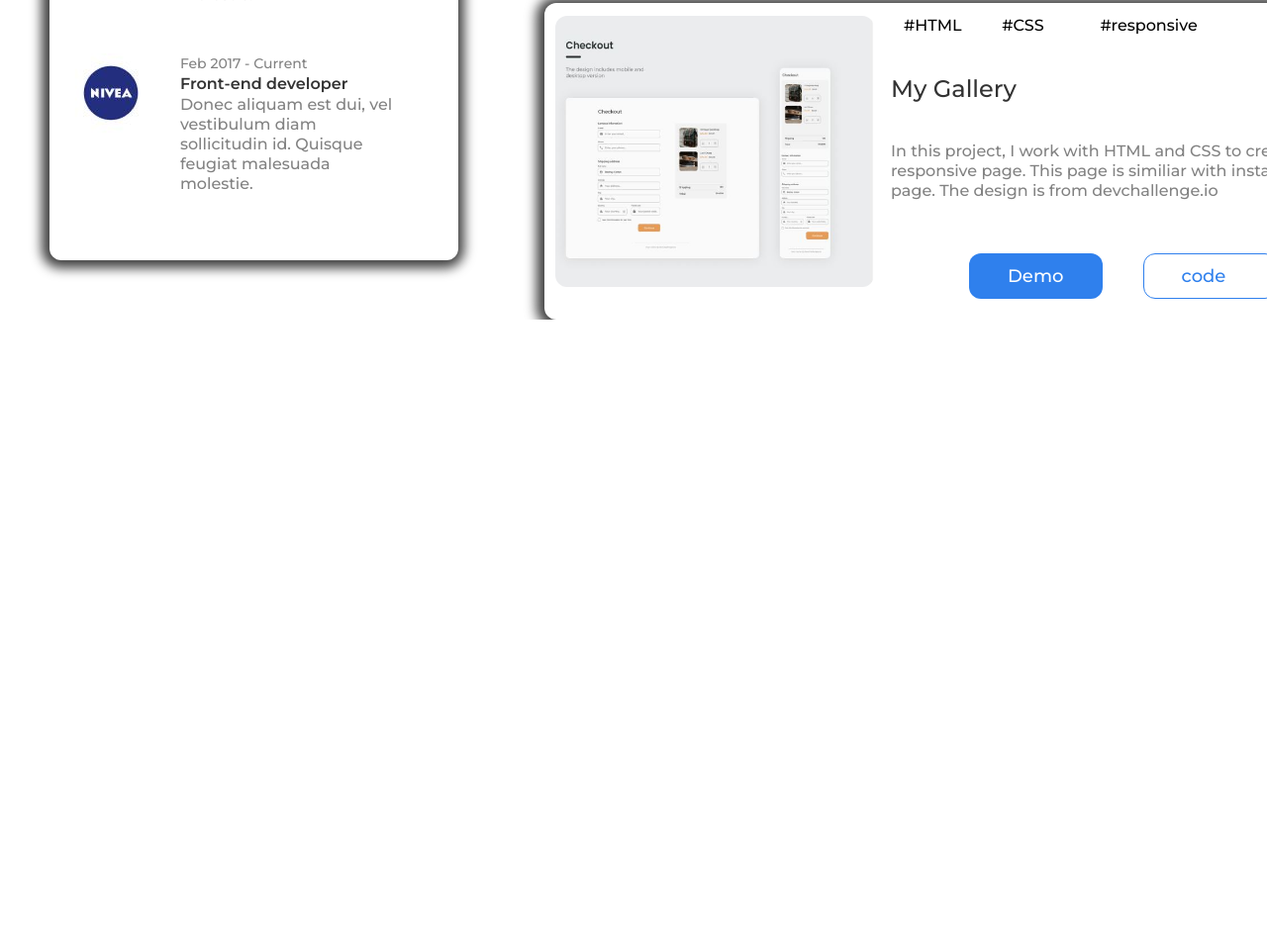
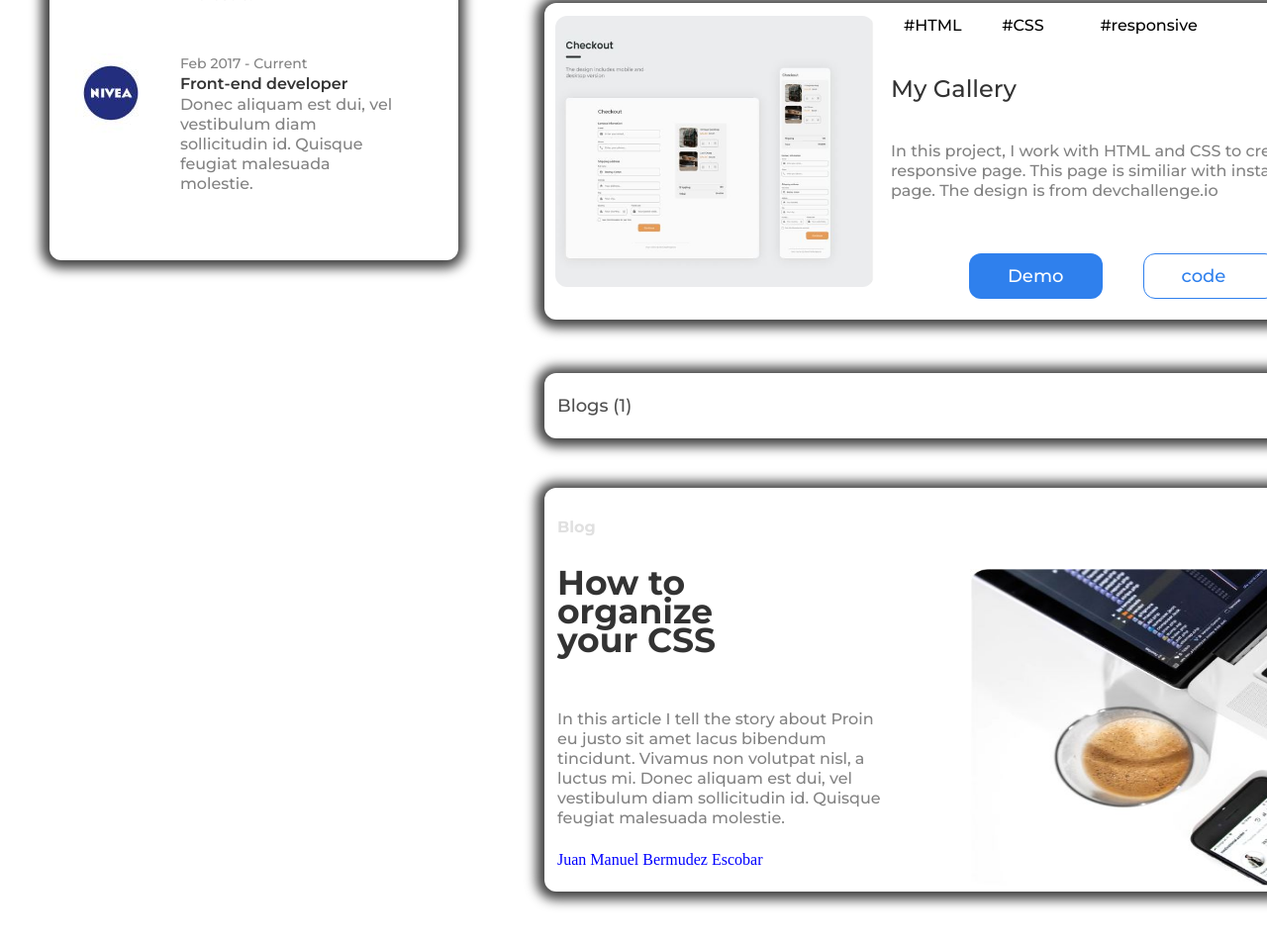
Before and after one commit to nefroman/Portfolio-full, a plain HTML site: page index.html in a window 1280 px wide. Shown: the part 1227-2182 px from the top of the page at 99% size. Before the commit the page ends 1550 px from the top, so only its background shows below. Drawn offline with Linux system fonts and the light colour scheme; a web font is replaced by a local one.

Commit message:
adding blog section

```diff
--- /dev/null
+++ b/assets/js/01-scripts.js
@@ -0,0 +1 @@
+const d = document;
--- /dev/null
+++ b/assets/scss/_blog.scss
@@ -0,0 +1,143 @@
+
+.blog {
+    width: 355px;
+    height: 662px;
+    -webkit-box-shadow: -1px 1px 12px 7px rgba(0,0,0,0.75);
+    -moz-box-shadow: -1px 1px 12px 7px rgba(0,0,0,0.75);
+    box-shadow: -1px 1px 12px 7px rgba(0,0,0,0.75);
+    margin-left: 10px;
+    margin-top: 50px;
+    border-radius: 12px;
+    display: grid;
+    grid-template-columns: 50% 50%;
+    grid-template-rows: 50px 323px 220px 100%;
+
+        .blog-mq {
+            visibility: hidden;
+        }
+
+        .blog-section {
+            width: 150px;
+            height: 50px;
+            font-family: Montserrat;
+            font-style: normal;
+            font-weight: 500;
+            font-size: 16px;
+            line-height: 20px;
+            color: #E0E0E0;
+            display: grid;
+                h4 {
+                    align-self: end;
+                    margin-left: 13px;
+                }
+        }
+
+        .blog-tittle {
+            width: 178px;
+            height: 87px;
+            font-family: Montserrat;
+            font-style: normal;
+            font-weight: 500;
+            font-size: 23px;
+            line-height: 29px;
+            color: #333333;
+            grid-column: 1/2;
+            margin-top: 30px;
+            margin-left: 13px;
+        }
+
+        .blog-img {
+            width: 175px;
+            height: 321px;
+            border-radius: 12px;
+            grid-row: 2/3;
+            grid-column: 2/3;
+                img {
+                    width: 100%;
+                    height: 100%;
+                }
+        }
+
+        .blog-paragraph {
+            width: 351px;
+            height: 120px;
+            font-family: Montserrat;
+            font-style: normal;
+            font-weight: 500;
+            font-size: 16px;
+            line-height: 20px;
+            color: #828282;
+            grid-column: 1/3;
+            display: grid;
+            margin-top: 20px;
+                p {
+                    align-self: center;
+                    margin-left: 13px;
+                }
+        }
+
+        .github {
+
+            grid-column: 1/3;
+            height: 20px;
+                a {
+                    text-decoration: none;
+                    color: blue;
+                    margin-left: 13px;
+                }
+        }
+
+}
+
+@media (min-width: 768px) {
+
+    .blog-mq {
+        visibility: visible;
+        width: 859px;
+        height: 66px;
+        background: #FFFFFF;
+        border-radius: 12px;
+        -webkit-box-shadow: -1px 1px 12px 7px rgba(0,0,0,0.75);
+        -moz-box-shadow: -1px 1px 12px 7px rgba(0,0,0,0.75);
+        box-shadow: -1px 1px 12px 7px rgba(0,0,0,0.75);
+        display: grid;
+            h3 {
+                width: 76px;
+                height: 22px;
+                font-family: Montserrat;
+                font-style: normal;
+                font-weight: 500;
+                font-size: 18px;
+                line-height: 22px;
+                color: #4F4F4F;
+                align-self: center;
+                margin-left: 13px;
+            }
+    }
+
+    .blog  {
+        width: 859px;
+        height: 408px;
+        background: #FFFFFF;
+        border-radius: 12px;
+        display: grid;
+        grid-template-columns: 50% 50%;
+        grid-template-rows: 20% 30% 40% 10%;
+        margin: 0;
+        margin-top: 50px;
+
+        .blog-tittle {
+            display: grid;
+            margin: 0;
+            margin-left: 13px;
+                h2 {
+                    align-self: start;
+                }
+        }
+
+        .blog-img {
+            width: 424px;
+            height: 320px;
+        }
+    }
+}
--- a/assets/scss/_ubicacion.scss
+++ b/assets/scss/_ubicacion.scss
@@ -3,7 +3,7 @@
 .grid-page {
     display: grid;
     grid-template-columns: 500px 370px 496px;
-    grid-template-rows:  350px 400px 100px 330px 250px;
+    grid-template-rows:  350px 400px 100px 330px 250px 80px 110px 480px;
 
         .infop {
             align-self: start;
@@ -44,6 +44,17 @@
             align-self: start;
             margin: 0
         }
+
+        .blog-mq {
+            grid-row: 7/8;
+            grid-column: 2/3;
+            align-self: end;
+        }
+
+        .blog {
+            grid-row: 8/9;
+            grid-column: 2/3;
+        }
 }
 
 }
--- a/assets/scss/styles.scss
+++ b/assets/scss/styles.scss
@@ -4,3 +4,4 @@
 @import "ubicacion";
 @import "skills";
 @import "experiencies";
+@import "blog";
--- a/index.html
+++ b/index.html
@@ -346,8 +346,41 @@
             <!--* Div nivea Div -->
         </section>
         <!--! Section Experiencies -->
+
+        <div class="blog-mq">
+            <h3>Blogs (1)</h3>
+        </div>
+        <!--* Div Letrero blog -->
+        <section class="blog">
+            <div class="blog-section">
+                <h4>Blog</h4>
+            </div>
+            <!--* Div Blog casi oculto -->
+            <div class="blog-tittle">
+                <h2>
+                    How to organize your CSS
+                </h2>
+            </div>
+            <!--* Div titulo -->
+            <div class="blog-img">
+                <img src="/assets/img/CSS capture.JPG" alt="CSS">
+            </div>
+            <!--* Div imagen css -->
+            <div class="blog-paragraph">
+                <p>
+                    In this article I tell the story about Proin eu justo sit amet lacus bibendum tincidunt. Vivamus non volutpat nisl, a luctus mi. Donec aliquam est dui, vel vestibulum diam sollicitudin id. Quisque feugiat malesuada molestie.
+                </p>
+            </div>
+            <!--* Div paragraph -->
+            <div class="github">
+                <a href="https://github.com/nefroman">Juan Manuel Bermudez Escobar</a>
+            </div>
+            <!--* Div mi github -->
+        </section>
+        <!--! Section Blog -->
     </div>
     <!--! Section GRIDPAGE -->
 
+   <!--  <script src="01-scripts.js"></script> -->
 </body>
 </html>
```
Also changed, not shown: assets/css/styles.css, 1 other file.
